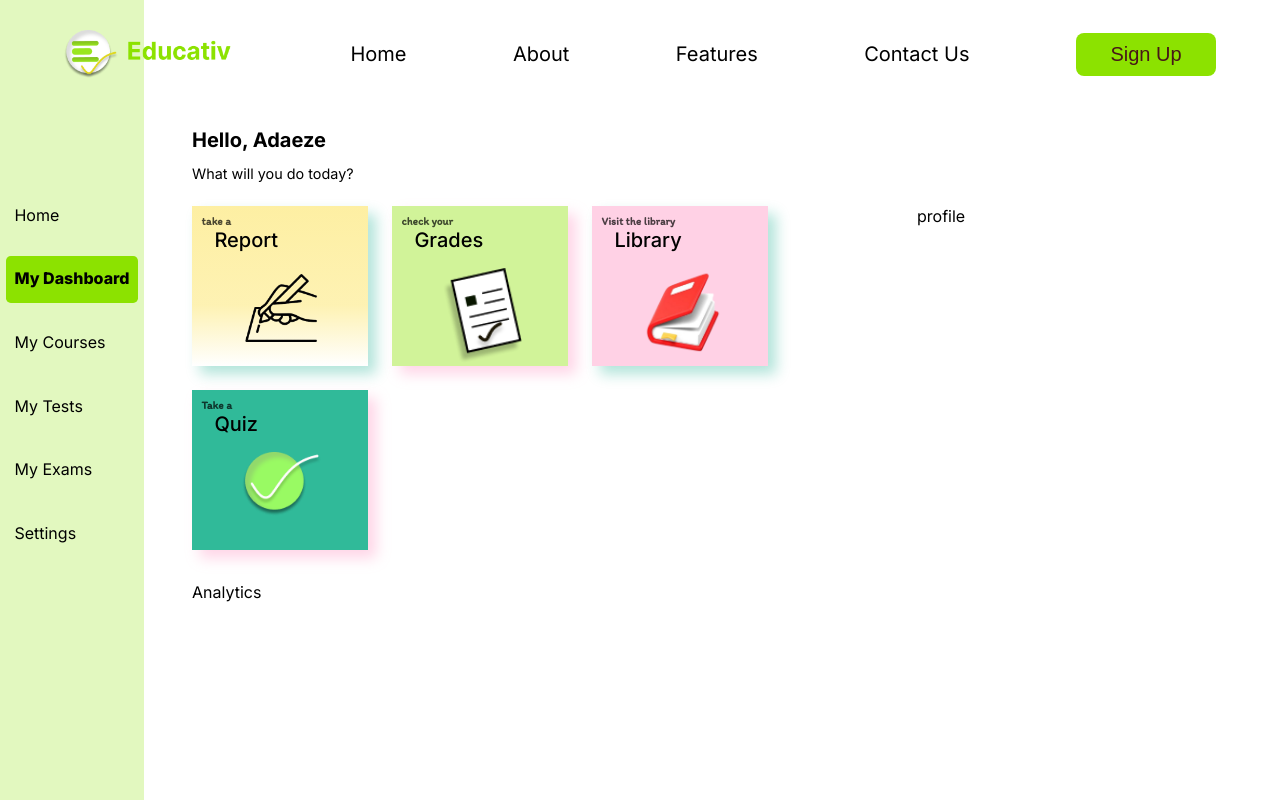
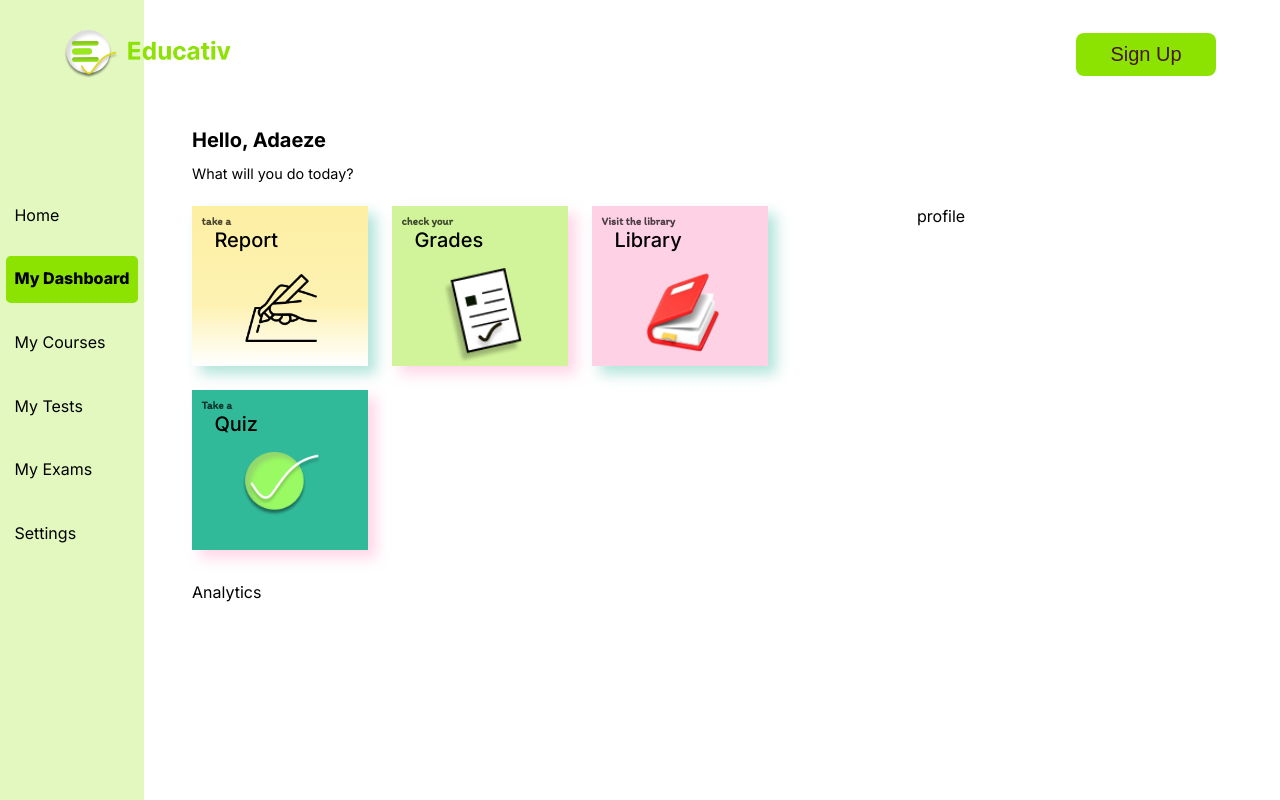
Before and after one commit to Educativ-App/educativ-frontend, a React (Vite) app: page /dashboard in a window 1280 px wide. Built offline with nearby package versions, Linux system fonts and the light colour scheme.

Commit message:
adjusted dashboard for mobile view

```diff
--- a/src/assets/css/DashBoardLayout.css
+++ b/src/assets/css/DashBoardLayout.css
@@ -55,3 +55,17 @@
     margin-top: 7.5rem;
   }
 }
+
+/* MOBILE DESIGN */
+@media (max-width: 600px) {
+  .dashboard_layout {
+    grid-template-columns: 1fr;
+    .sidebar {
+      display: none;
+    }
+
+    .dashboard_layout__main {
+      /* width: 100%; */
+    }
+  }
+}
--- a/src/assets/css/Dashboard.css
+++ b/src/assets/css/Dashboard.css
@@ -16,3 +16,10 @@
     }
   }
 }
+
+/* MOBILE DESIGN */
+@media (max-width: 600px) {
+  .dashboard {
+    margin-inline: 1rem;
+  }
+}
--- a/src/assets/css/StudentDashBoard.css
+++ b/src/assets/css/StudentDashBoard.css
@@ -17,3 +17,10 @@
     }
   }
 }
+
+/* MOBILE DESIGN */
+@media (max-width: 600px) {
+  .student_dashboard {
+    grid-template-columns: 1fr;
+  }
+}
--- a/src/assets/css/styles.css
+++ b/src/assets/css/styles.css
@@ -25,7 +25,7 @@
 }
 
 .nav-elements {
-  flex: 1;
+  flex: 0.7;
   display: flex;
   justify-content: center;
   align-items: center;
--- a/src/components/Header.jsx
+++ b/src/components/Header.jsx
@@ -3,7 +3,9 @@ import Button from "./Button";
 import "../assets/css/styles.css";
 import { MdOutlineMenu } from "react-icons/md";
 import { IoClose } from "react-icons/io5";
-import { useNavigate } from "react-router-dom";
+import { NavLink, useNavigate } from "react-router-dom";
+import { getLocation } from "../utils/helpers";
+import { sideBarLinks } from "../data/linkData";
 
 const Header = () => {
   const navigate = useNavigate();
@@ -13,6 +15,8 @@ const Header = () => {
     setShowNavbar(!showNavbar);
   };
 
+  const location = getLocation();
+
   return (
     <nav className="navbar">
       <div className="header-container">
@@ -20,21 +24,33 @@ const Header = () => {
           <img className="logo" src="/Logo.png" alt="logo" />
         </div>
         <div className={`nav-elements  ${showNavbar && "active"}`}>
+          {location !== "dashboard" && (
             <ul>
               <li>
-              <a href="/">Home</a>
+                <NavLink to="/">Home</NavLink>
               </li>
               <li>
-              <a href="#about">About</a>
+                <NavLink to="/about">About</NavLink>
               </li>
               <li>
-              <a href="#features">Features</a>
+                <NavLink to="/features">Features</NavLink>
               </li>
               <li>
-              <a href="#contact">Contact Us</a>
+                <NavLink to="/contact">Contact Us</NavLink>
               </li>
             </ul>
+          )}
+          {location === "dashboard" && showNavbar && (
+            <ul>
+              {sideBarLinks.map((sidebar, index) => (
+                <li key={index}>
+                  <NavLink to={sidebar.link}>{sidebar.title}</NavLink>
+                </li>
+              ))}
+            </ul>
+          )}
         </div>
+
         <div className="menu-btn">
           <Button text="Sign Up" onClick={() => navigate("/signup")} />
         </div>
--- /dev/null
+++ b/src/data/linkData.js
@@ -0,0 +1,26 @@
+export const sideBarLinks = [
+  {
+    title: "Home",
+    link: "/",
+  },
+  {
+    title: "My Dashboard",
+    link: "/dashboard",
+  },
+  {
+    title: "My Courses",
+    link: "/",
+  },
+  {
+    title: "My Tests",
+    link: "/",
+  },
+  {
+    title: "My Exams",
+    link: "/",
+  },
+  {
+    title: "Settings",
+    link: "/",
+  },
+];
--- a/src/main.jsx
+++ b/src/main.jsx
@@ -30,9 +30,10 @@ const router = createBrowserRouter([
   },
   {
     element: <DashBoardLayout />,
+    path: "/dashboard",
     children: [
       {
-        path: "/dashboard",
+        index: true,
         element: <Dashboard />,
       },
     ],
--- a/src/pages/layout/DashBoardLayout.jsx
+++ b/src/pages/layout/DashBoardLayout.jsx
@@ -3,33 +3,7 @@ import { Link, NavLink, Outlet } from "react-router-dom";
 import Header from "../../components/Header";
 
 import "../../assets/css/DashBoardLayout.css";
-
-const sideBarLinks = [
-  {
-    title: "Home",
-    link: "/",
-  },
-  {
-    title: "My Dashboard",
-    link: "/dashboard",
-  },
-  {
-    title: "My Courses",
-    link: "/",
-  },
-  {
-    title: "My Tests",
-    link: "/",
-  },
-  {
-    title: "My Exams",
-    link: "/",
-  },
-  {
-    title: "Settings",
-    link: "/",
-  },
-];
+import { sideBarLinks } from "../../data/linkData";
 
 const DashBoardLayout = () => {
   return (
--- /dev/null
+++ b/src/utils/helpers.js
@@ -0,0 +1,3 @@
+export const getLocation = () => {
+  return window.location.pathname.split("/")[1];
+};
```
Lines whose indentation alone changed are shown as unchanged.
